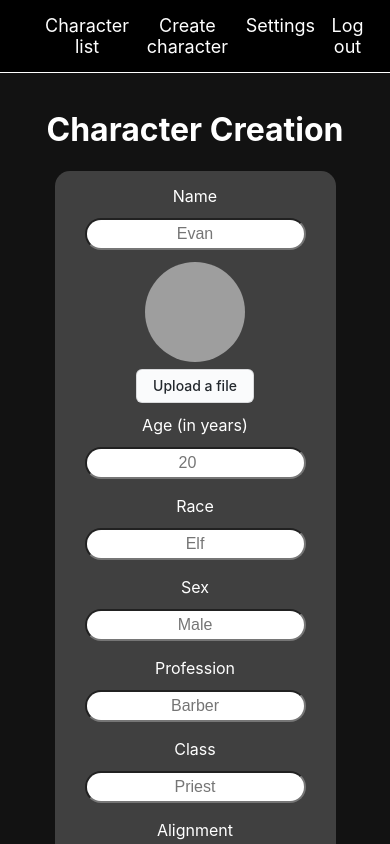
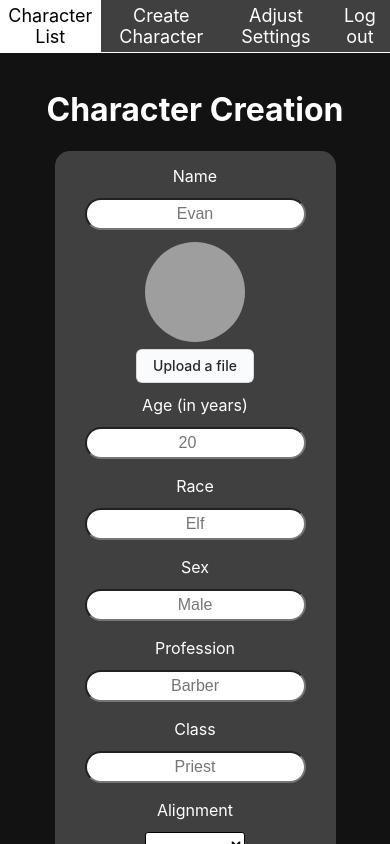
Before and after one commit to mikemiller97/fantasy-character-creator, a React (Create React App) app in the folder client/: page /create in a window 390 px wide. Built offline with nearby package versions, Linux system fonts and the light colour scheme; sample sign-in values are in the browser's storage; grey boxes are pictures that could not be loaded.

Commit message:
added mobile functionality

```diff
--- a/client/src/App.css
+++ b/client/src/App.css
@@ -5,8 +5,8 @@
 .App {
   text-align: center;
   background-color: #121212;
-  overflow-y: auto;
   height: 100vh;
+  overflow-y: scroll;
 }
 
 .App-light {
@@ -96,3 +96,21 @@
   background: rgba(0, 0, 0, .08);
   color: rgba(0, 0, 0, .3);
 }
+
+@media only screen and (max-width: 650px) {
+  .App {
+    text-align: center;
+    background-color: #121212;
+    overflow-y: auto;
+    height: 100vh;
+    width: 100%;
+  }
+
+  .App-light {
+    background-color: #DEE4E7;
+    text-align: center;
+    overflow-y: auto;
+    height: 100vh;
+    width: 100%;
+  }
+}
--- a/client/src/components/LoginForm.js
+++ b/client/src/components/LoginForm.js
@@ -73,6 +73,7 @@ export default function LoginForm(props) {
                 <div className="login-info">
                     <label htmlFor="emailLogIn">E-mail</label>
                     <input
+                        type="email"
                         name="email"
                         value={formData.email}
                         onChange={handleChange}
--- a/client/src/components/Nav.js
+++ b/client/src/components/Nav.js
@@ -14,9 +14,9 @@ export default function Nav() {
     return (
         <nav className={"navbar"}>
             <ul className={auth.darkMode ? "options" : "options-light"}>
-                <Link to="/" style={{ textDecoration: 'none' }}><li>Character list</li></Link>
-                <Link to="/create" style={{ textDecoration: 'none' }}><li>Create character</li></Link>
-                <Link to="/settings" style={{ textDecoration: 'none' }}><li>Settings</li></Link>
+                <Link to="/" style={{ textDecoration: 'none' }}><li>Character List</li></Link>
+                <Link to="/create" style={{ textDecoration: 'none' }}><li>Create Character</li></Link>
+                <Link to="/settings" style={{ textDecoration: 'none' }}><li>Adjust Settings</li></Link>
                 <li onClick={handleLogout}>Log out</li>
             </ul>
         </nav>
--- a/client/src/styles/character.css
+++ b/client/src/styles/character.css
@@ -7,6 +7,8 @@
     flex-direction: column;
     align-items: center;
     height:fit-content;
+    word-wrap: break-word;
+    word-break: break-all;
 }
 
 .character-light {
@@ -20,6 +22,8 @@
     height:fit-content;
     border: 1px solid black;
     box-shadow: 1px 1px lightgrey;
+    word-wrap: break-word;
+    word-break: break-all;
 }
 
 .bio {
--- a/client/src/styles/create.css
+++ b/client/src/styles/create.css
@@ -152,3 +152,12 @@
 .button-4:-webkit-details-marker {
   display: none;
 }
+
+@media only screen and (max-width: 650px) {
+  .character-creation {
+    box-sizing: padding-box;
+    -moz-box-sizing: padding-box;
+    -webkit-box-sizing: padding-box;
+    padding-bottom: 100px;
+  }
+}
--- a/client/src/styles/home.css
+++ b/client/src/styles/home.css
@@ -14,8 +14,8 @@
     color: black;
     display: flex;
     flex-direction: column;
+    align-items: center;
     gap: 10px;
-    align-items: center;
     overflow-y: scroll;
     margin-bottom: 10px;
 }
@@ -24,6 +24,7 @@
     display: flex;
     flex-wrap: wrap;
     gap: 15px;
+    align-items: center;
 }
 
 .deletion-warning {
@@ -68,3 +69,23 @@
     gap: 10px;
     justify-content: center;
 }
+
+@media only screen and (max-width: 650px) {
+    .home-page {
+      box-sizing: padding-box;
+      -moz-box-sizing: padding-box;
+      -webkit-box-sizing: padding-box;
+      padding-bottom: 100px;
+    }
+
+    .home-page-light {
+        box-sizing: padding-box;
+        -moz-box-sizing: padding-box;
+        -webkit-box-sizing: padding-box;
+        padding-bottom: 100px;
+      }
+
+    .characters {
+        flex-direction: column;
+    }
+  }
--- a/client/src/styles/nav.css
+++ b/client/src/styles/nav.css
@@ -53,3 +53,16 @@
     color: black;
     cursor: pointer;
 }
+
+@media only screen and (max-width: 650px) {
+    .options {
+        background-color: #404040;
+        padding: 0px;
+        width: 100%;
+    }
+
+    .options-light {
+        padding: 0px;
+        width: 100%;
+    }
+}
```
